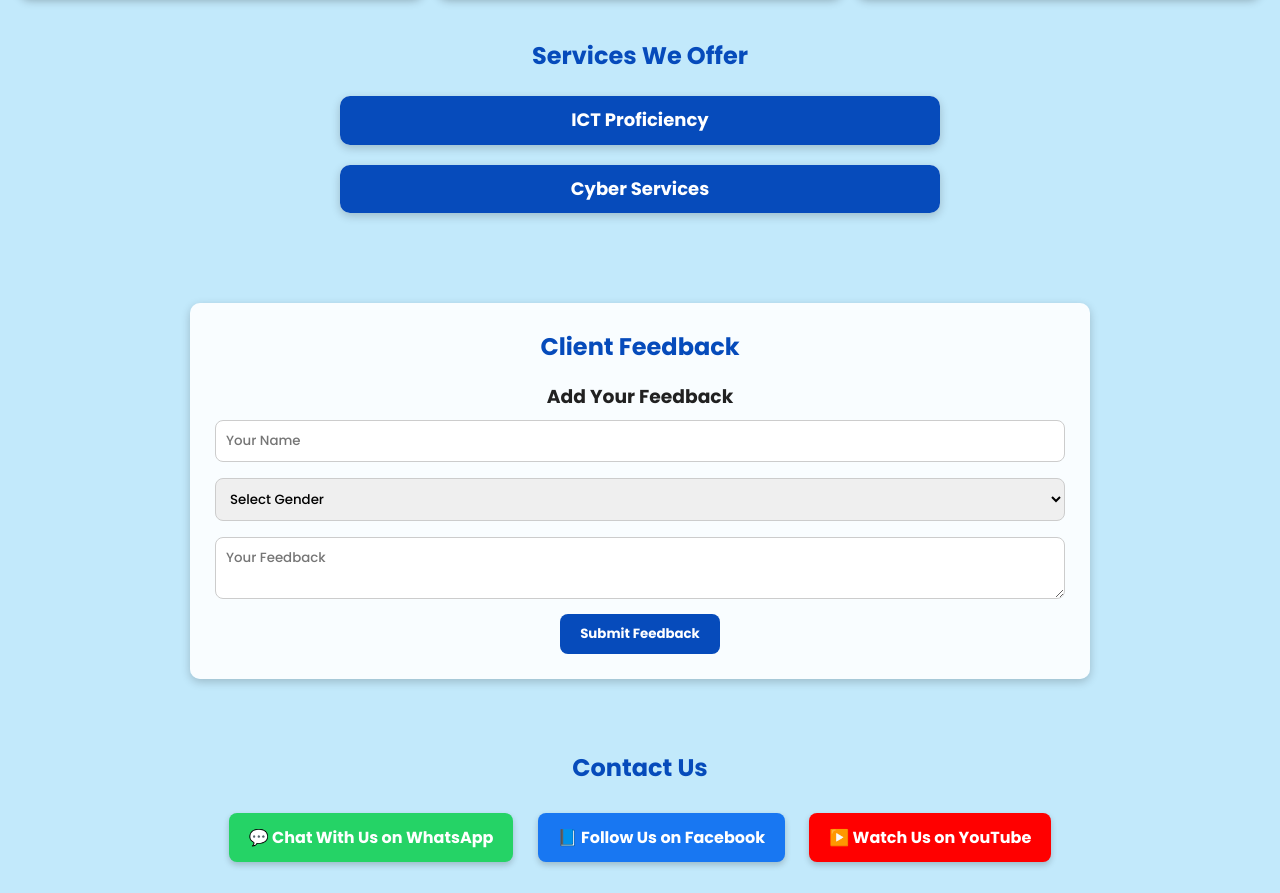
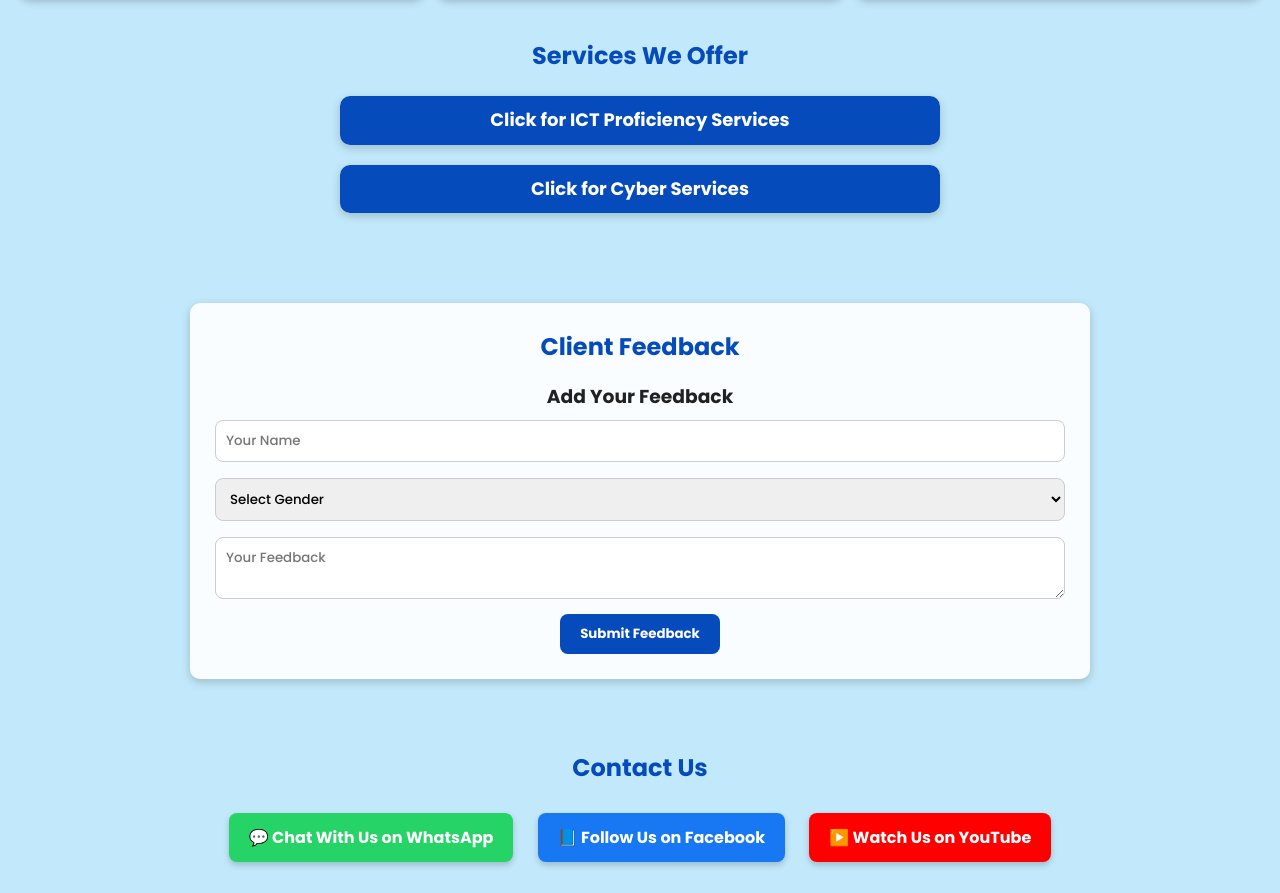
Before and after one commit to Brianseverall/brianseverall.github.io, a website: page index.html in a window 1280 px wide. Shown: the part 1409-2302 px from the top of the page. Drawn offline with Linux system fonts and the light colour scheme.

Commit message:
Update service section headings for clarity

```diff
--- a/index.html
+++ b/index.html
@@ -306,7 +306,7 @@ I specialize in a wide range of ICT services, including web development, system
   <section id="services">
     <h2>Services We Offer</h2>
     <div class="dropdown">
-      <h3 onclick="toggleDropdown('ict')">ICT Proficiency</h3>
+      <h3 onclick="toggleDropdown('ict')">Click for ICT Proficiency Services</h3>
       <div id="ict" class="dropdown-content">
         <ul>
           <li>System Administration</li>
@@ -321,7 +321,7 @@ I specialize in a wide range of ICT services, including web development, system
       </div>
     </div>
     <div class="dropdown">
-      <h3 onclick="toggleDropdown('cyber')">Cyber Services</h3>
+      <h3 onclick="toggleDropdown('cyber')">Click for Cyber Services</h3>
       <div id="cyber" class="dropdown-content">
         <ul>
           <li>KRA Service</li>
```
